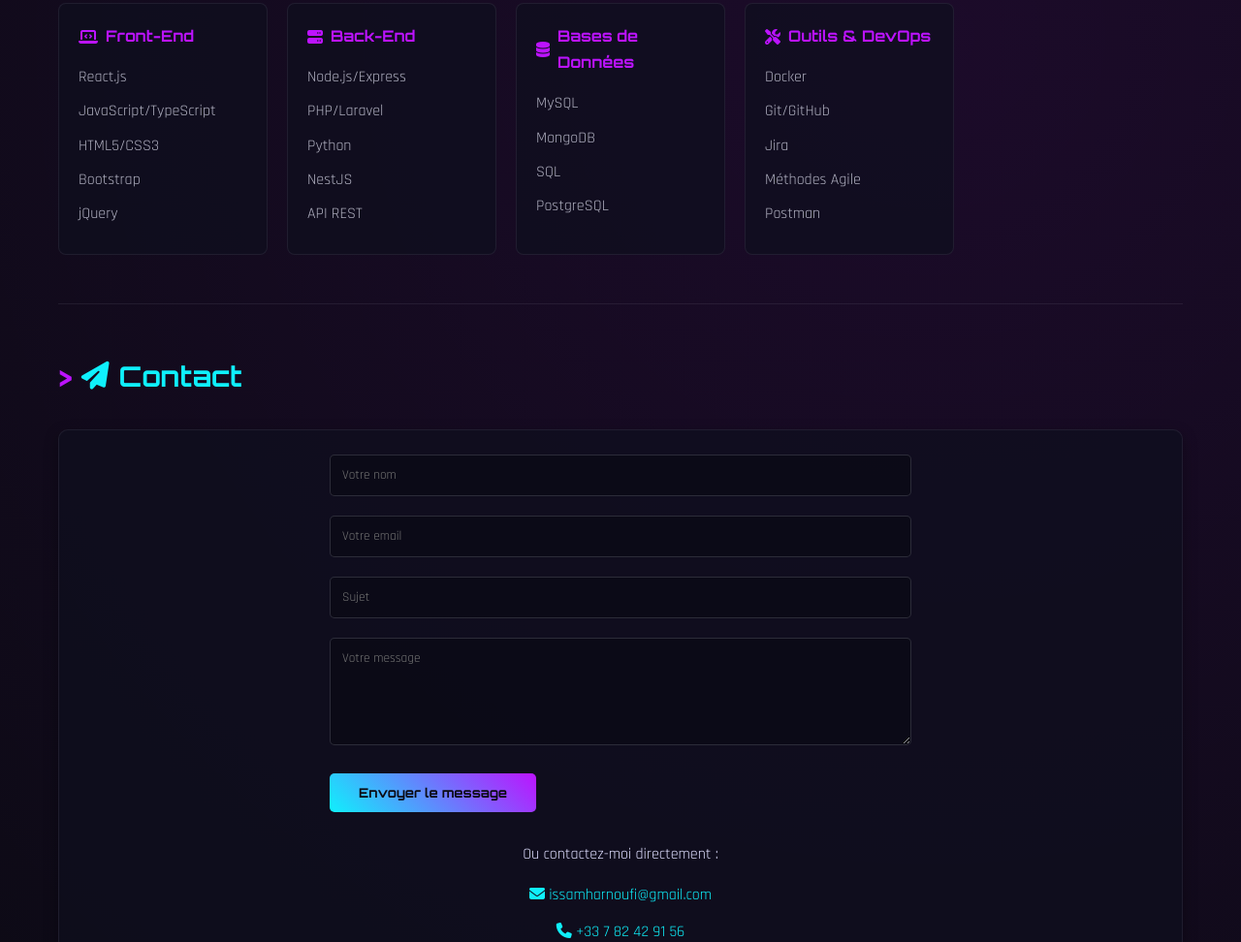
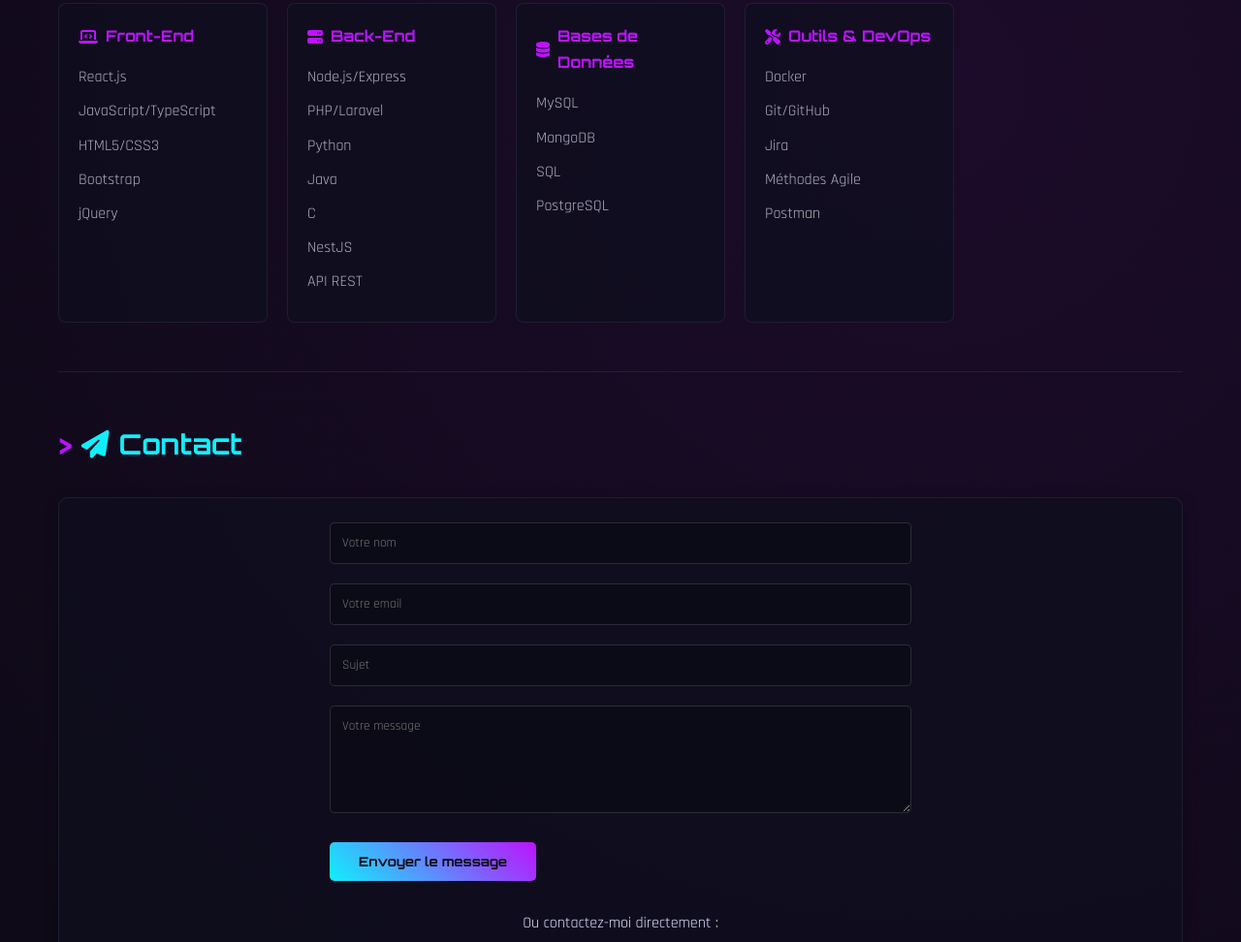
Before and after one commit to Issam028/Issam028.github.io-, a plain HTML site: page portfolio.html in a window 1280 px wide. Shown: the part 3083-4055 px from the top of the page at 97% size. Drawn offline with Linux system fonts and the light colour scheme.

Commit message:
added java in portfolio

```diff
--- a/portfolio.html
+++ b/portfolio.html
@@ -616,6 +616,8 @@
                         <li>Node.js/Express</li>
                         <li>PHP/Laravel</li>
                         <li>Python</li>
+                        <li>Java</li>
+                        <li>C</li>
                         <li>NestJS</li>
                         <li>API REST</li>
                     </ul>
```
